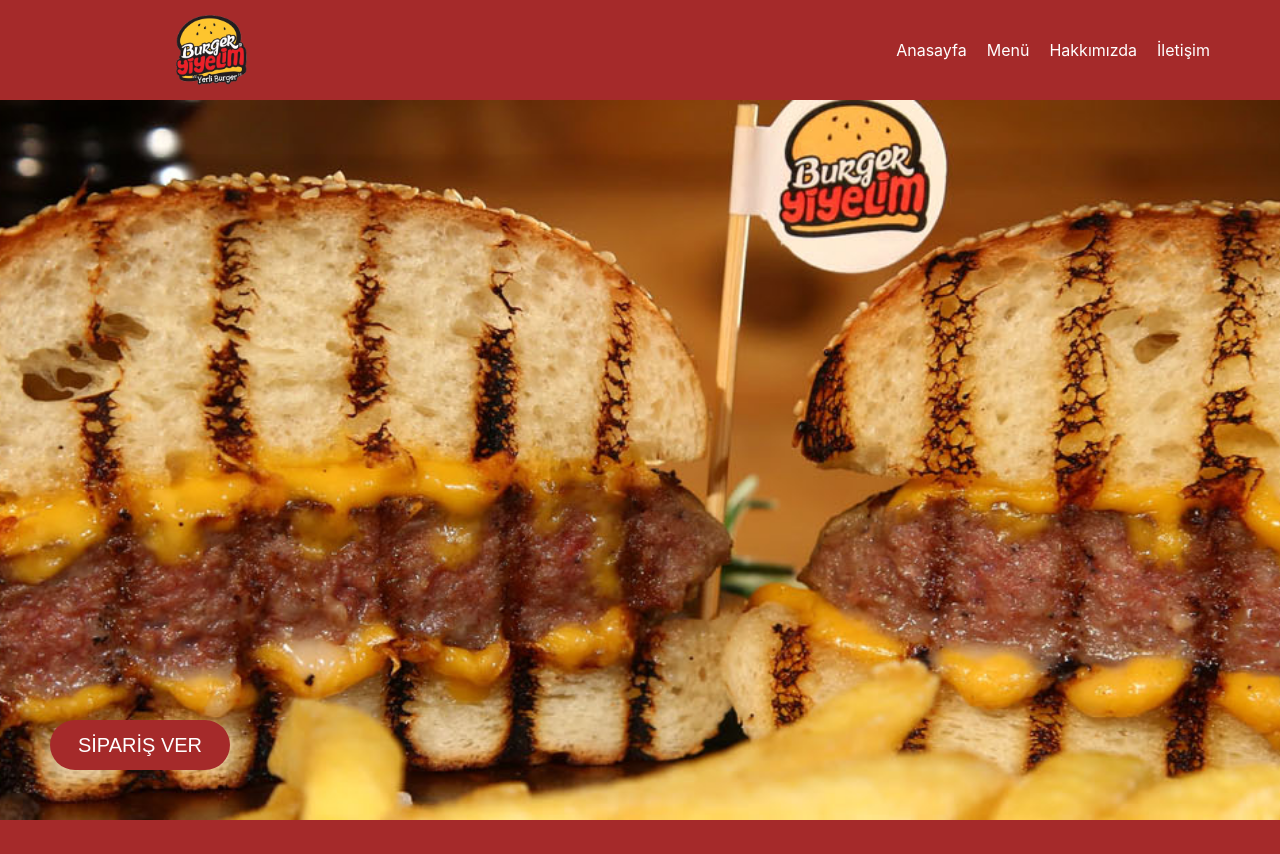
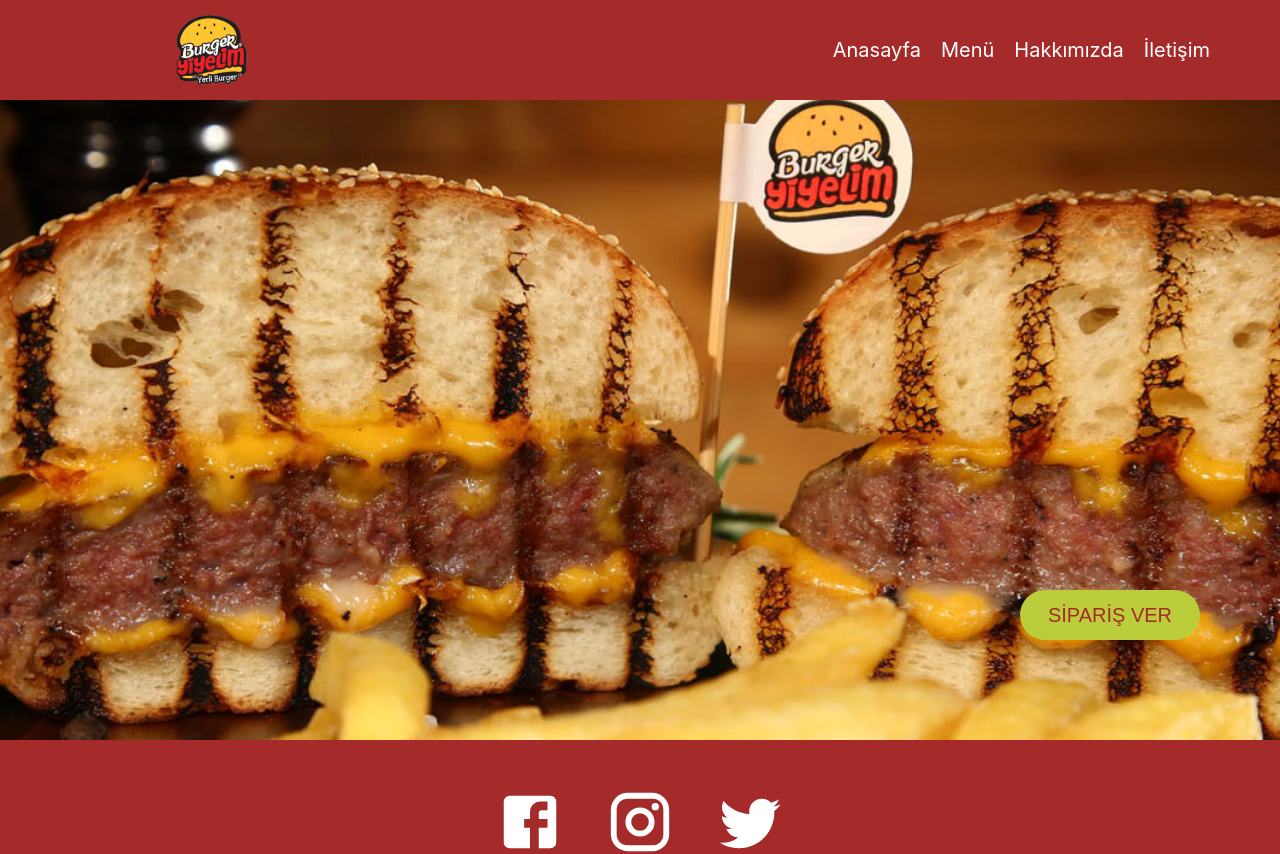
Before and after one commit to Tolga-Ozd/BurgerProjesi, a React (Create React App) app: page / in a window 1280 px wide. Shown: the top 854 px of the page. Built offline with nearby package versions, Linux system fonts and the light colour scheme.

Commit message:
nav fixed

```diff
--- a/src/components/Navbar.js
+++ b/src/components/Navbar.js
@@ -6,7 +6,7 @@ import "../styles/Navbar.css"
 const Navbar = () => {
   return (
     <div className='navbar'>
-        <div className='main'>
+        <div  iv className='main'>
             <img src={Burgerlogo} alt="" />
             <div className='mainLink'>
               <Link to="/">Anasayfa</Link>
--- a/src/styles/Home.css
+++ b/src/styles/Home.css
@@ -1,9 +1,9 @@
 .mainPage {
   width: 100%;
-  height: 90vh;
+  height: 80vh;
   display: flex;
   justify-content: flex-end;
-  align-items: flex-start;
+  align-items: flex-end;
   flex-direction: column;
   background-position: center;
   background-repeat: no-repeat;
@@ -13,17 +13,17 @@
 
 .order {
   width: auto;
-  margin-left: 50px;
-  margin-bottom: 50px;
+  margin-right: 80px;
+  margin-bottom: 100px;
 }
 
 .order button {
   border: none;
   cursor: pointer;
-  background-color: brown;
+  background-color: rgb(188, 205, 59);
   height: 50px;
   width: 180px;
-  color: white;
+  color:#a52a2a;
   font-size: 20px;
   border-radius: 30px;
 }
--- a/src/styles/Navbar.css
+++ b/src/styles/Navbar.css
@@ -26,6 +26,7 @@
     color: white;
     text-decoration: none;
     margin-right: 20px;
+    font-size: 20px;
   }
 
   .navbar .rightSide button {
```
Lines whose indentation alone changed are shown as unchanged.
